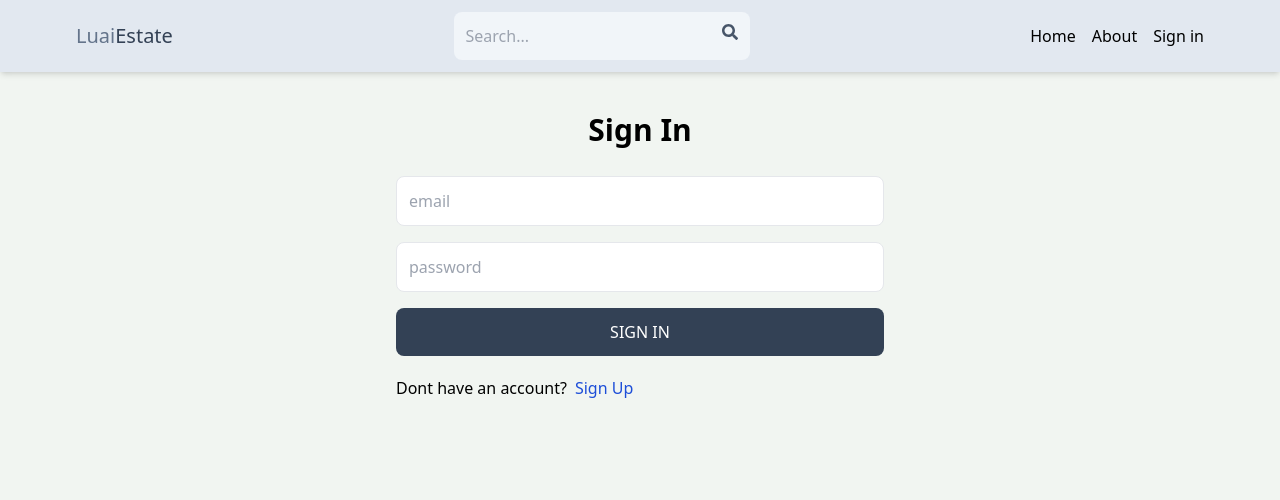
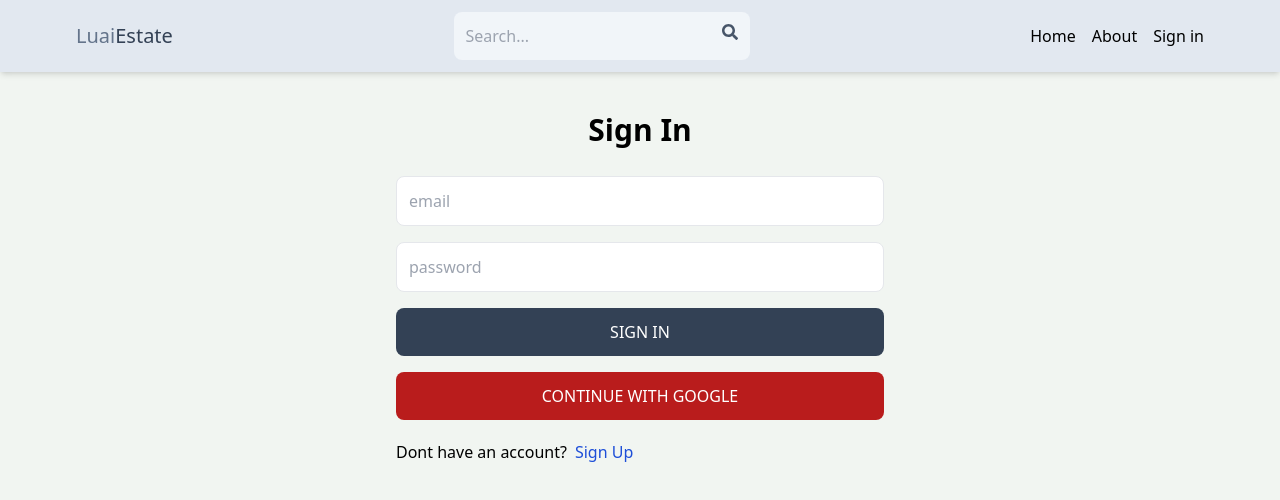
Before and after one commit to LuaiObaid/RealEstateMarket, a React (Vite) app in the folder client/: page /sign-in in a window 1280 px wide. Shown: the top 500 px of the page. Built offline with nearby package versions, Linux system fonts and the light colour scheme.

Commit message:
sign up and sign in with google account

```diff
--- a/client/package.json
+++ b/client/package.json
@@ -11,6 +11,7 @@
   },
   "dependencies": {
     "@reduxjs/toolkit": "^2.0.1",
+    "firebase": "^10.7.1",
     "react": "^18.2.0",
     "react-dom": "^18.2.0",
     "react-icons": "^4.12.0",
--- /dev/null
+++ b/client/src/components/OAuth.jsx
@@ -0,0 +1,38 @@
+import React from 'react'
+import {GoogleAuthProvider, getAuth, signInWithPopup} from 'firebase/auth'
+import {app} from '../firebase.js'
+import { useDispatch } from 'react-redux'
+import { signInSuccess } from '../redux/user/userSlice'
+import { useNavigate } from 'react-router-dom'
+export default function OAuth() {
+    const dispatch = useDispatch()
+    const navigate = useNavigate()
+    const handleGoogleClick = async()=>{
+        try {
+            const provider = new GoogleAuthProvider()
+            const auth = getAuth(app)
+            const result = await signInWithPopup(auth, provider)
+
+            const res = await fetch('api/auth/google',{
+                method: 'POST',
+                headers:{
+                    'Content-Type': 'application/json',
+                },
+                body: JSON.stringify({name: result.user.displayName,email:result.user.email,
+                photo: result.user.photoURL})
+            })
+            const data = await res.json()
+            dispatch(signInSuccess(data))
+            navigate('/')
+
+        } catch (error) {
+            console.log('could not sign with google', error)
+        }
+    }
+  return (
+    <button onClick= {handleGoogleClick} type = 'button'className='bg-red-700 text-white p-3
+    rounded-lg uppercase hover:opacity-95'>
+        Continue with google
+    </button>
+  )
+}
--- /dev/null
+++ b/client/src/firebase.js
@@ -0,0 +1,21 @@
+// Import the functions you need from the SDKs you need
+import { initializeApp } from "firebase/app";
+import { getAnalytics } from "firebase/analytics";
+// TODO: Add SDKs for Firebase products that you want to use
+// https://firebase.google.com/docs/web/setup#available-libraries
+
+// Your web app's Firebase configuration
+// For Firebase JS SDK v7.20.0 and later, measurementId is optional
+const firebaseConfig = {
+  apiKey: "AIzaSyC4vM2P5oCyZMzvfJmxN8cmuVWqIyzyGkg",
+  authDomain: "mern-estate-4ec40.firebaseapp.com",
+  projectId: "mern-estate-4ec40",
+  storageBucket: "mern-estate-4ec40.appspot.com",
+  messagingSenderId: "799249734515",
+  appId: "1:799249734515:web:98b339f279151b9c474306",
+  measurementId: "G-8LBJVJ8Q4G"
+};
+
+// Initialize Firebase
+export const app = initializeApp(firebaseConfig);
+const analytics = getAnalytics(app);
--- a/client/src/pages/SignIn.jsx
+++ b/client/src/pages/SignIn.jsx
@@ -2,6 +2,7 @@
 import { Link , useNavigate} from 'react-router-dom'
 import {useDispatch, useSelector} from 'react-redux'
 import { signInStart, signInSuccess, signInFailure } from '../redux/user/userSlice'
+import OAuth from '../components/OAuth'
 export default function SignIn() {
   const [formData, setFormData] = useState({})
   const userData = useSelector((state) => state.user); // State returned is an object
@@ -55,6 +56,7 @@
         className='border p-3 rounded-lg' id='password'onChange={handleChange} />
         <button className='bg-slate-700 text-white p-3 rounded-lg uppercase
          hover:opacity-95 disabled:opacity-80' disabled={loading}>{loading ? 'loading..':'Sign in'}</button>
+         <OAuth/>
       </form>
       <div className='flex gap-2 mt-5'>
         <p>Dont have an account?</p>
--- a/client/src/pages/SignUp.jsx
+++ b/client/src/pages/SignUp.jsx
@@ -1,5 +1,6 @@
 import React, { useState } from 'react'
 import { Link , useNavigate} from 'react-router-dom'
+import OAuth from '../components/OAuth';
 
 export default function SignUp() {
   const [formData, setFormData] = useState({})
@@ -55,6 +56,7 @@
         className='border p-3 rounded-lg' id='password'onChange={handleChange} />
         <button className='bg-slate-700 text-white p-3 rounded-lg uppercase
          hover:opacity-95 disabled:opacity-80' disabled={loading}>{loading ? 'loading..':'Sign up'}</button>
+        <OAuth/>
       </form>
       <div className='flex gap-2 mt-5'>
         <p>have an account?</p>
```
Also changed, not shown: 1 other file (tests, documents, lock files or other folders).
